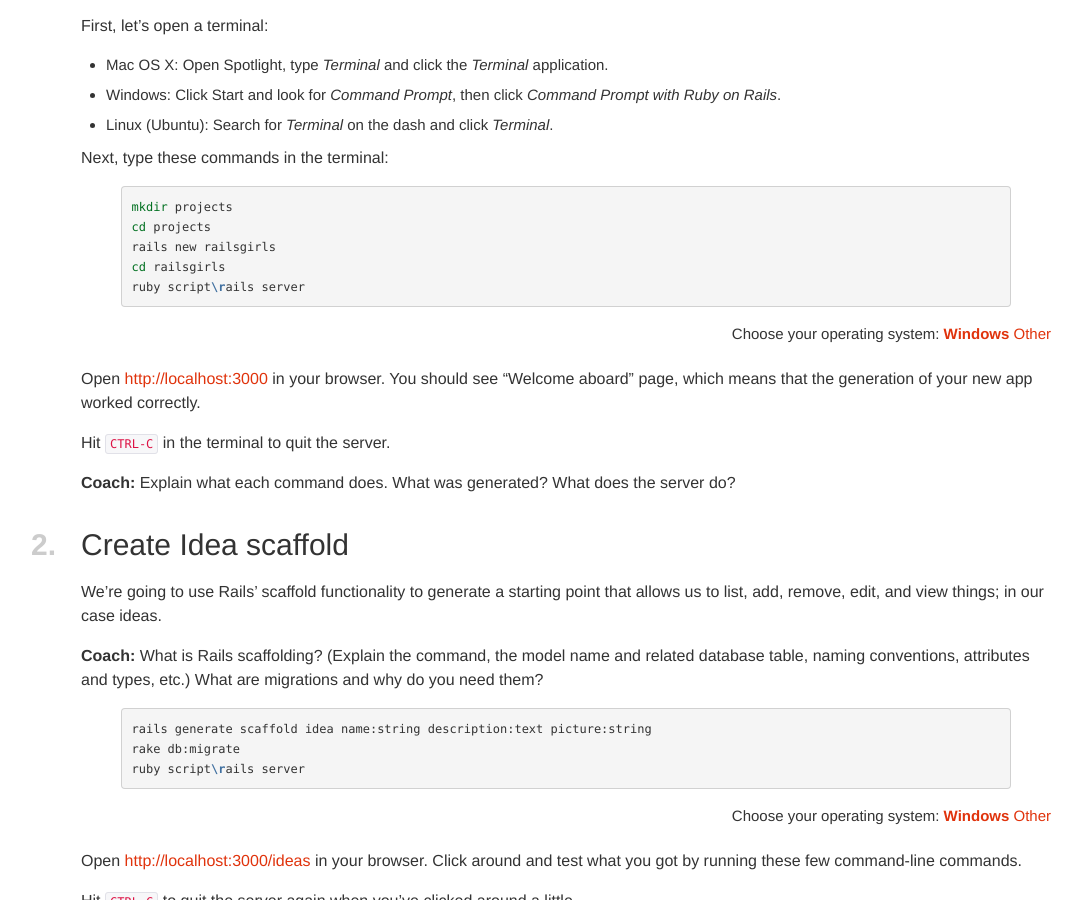
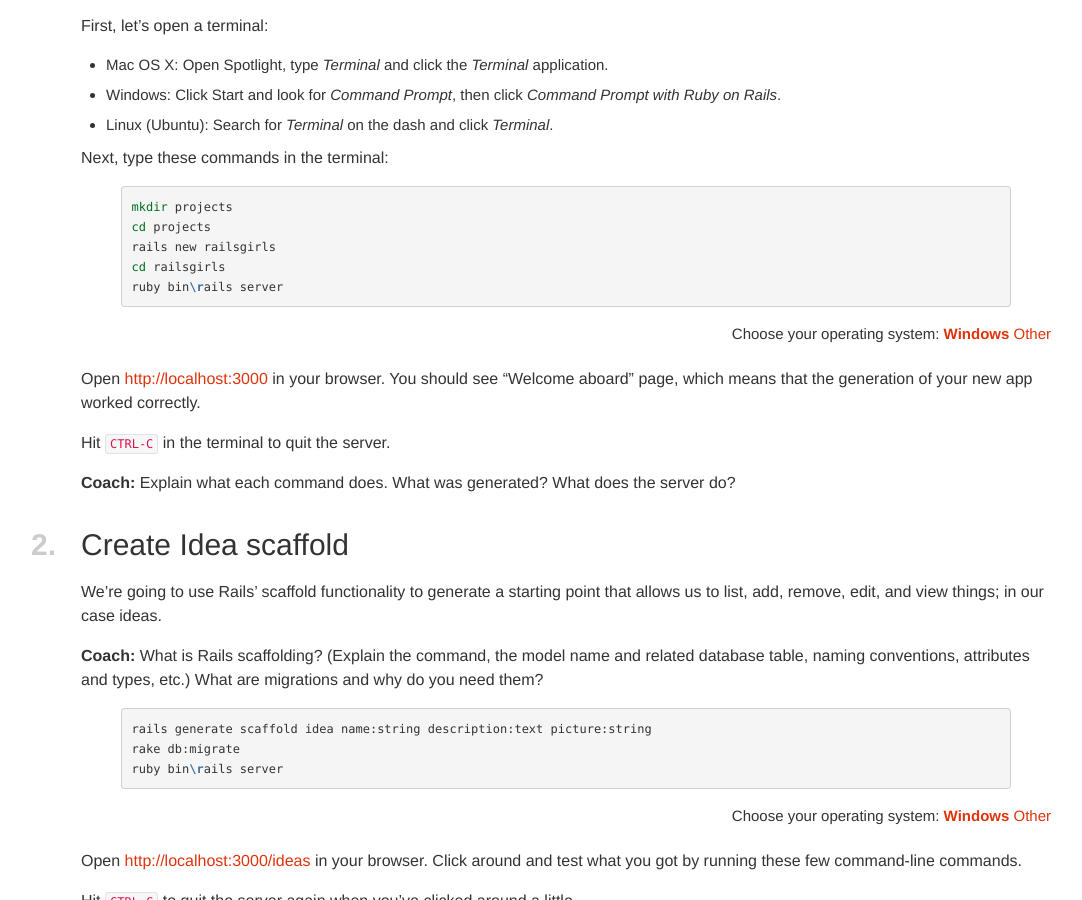
Before and after one commit to railsgirls/guides.railsgirls.com, a Jekyll site: the page built from _posts/2012-04-18-app.markdown, in a window 1280 px wide and 900 px high, scrolled down 854 px. Shown: the whole window, without its empty margins (4-1086 px from the left). Built offline with Jekyll 4.4.1, drawn with Linux system fonts in a browser that asks for light colours; nearby versions of some CDN libraries; Markdown is read by kramdown in place of the engine named in the settings.

Commit message:
Fix path to `rails`
In rails 4.0.0 that is current stable version,
the `rails` script is placed under `bin` not `script`.

```diff
--- a/_posts/2012-04-18-app.markdown
+++ b/_posts/2012-04-18-app.markdown
@@ -60,7 +60,7 @@ mkdir projects
 cd projects
 rails new railsgirls
 cd railsgirls
-ruby script\rails server
+ruby bin\rails server
 {% endhighlight %}
   </div>
 </div>
@@ -91,7 +91,7 @@ rails server
 {% highlight sh %}
 rails generate scaffold idea name:string description:text picture:string
 rake db:migrate
-ruby script\rails server
+ruby bin\rails server
 {% endhighlight %}
   </div>
 </div>
```
